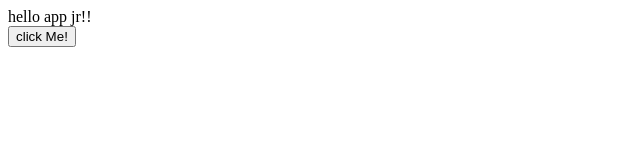
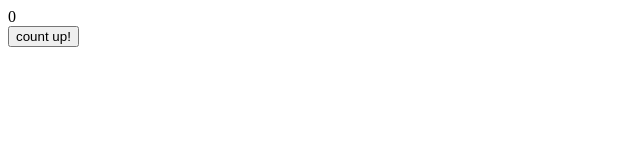
Before and after one commit to kordood/DayReact, a React (Create React App) app in the folder hello/: page / in a window 1280 px wide. Shown: the top 160 px of the page, without its empty margins (0-640 px from the left). Built offline with nearby package versions, Linux system fonts and the light colour scheme.

Commit message:
test button click as count up

```diff
--- a/hello/src/App.js
+++ b/hello/src/App.js
@@ -2,20 +2,20 @@ import React, { Component } from 'react';
 
 class App extends Component {
 	state = {
-		hello: 'hello app jr!!'
+		count: 0
 	};
 
-	handleChange = () => {
+	countUp = () => {
 		this.setState({
-			hello: 'bye app js!'
+			count: this.state.count + 1
 		});
 	};
 
 	render() {
 		return (
 			<div className="App">
-				<div>{this.state.hello}</div>
-				<button onClick={this.handleChange}>click Me!</button>
+				<div>{this.state.count}</div>
+				<button onClick={this.countUp}>count up!</button>
 			</div>
 		);
 	}
```
